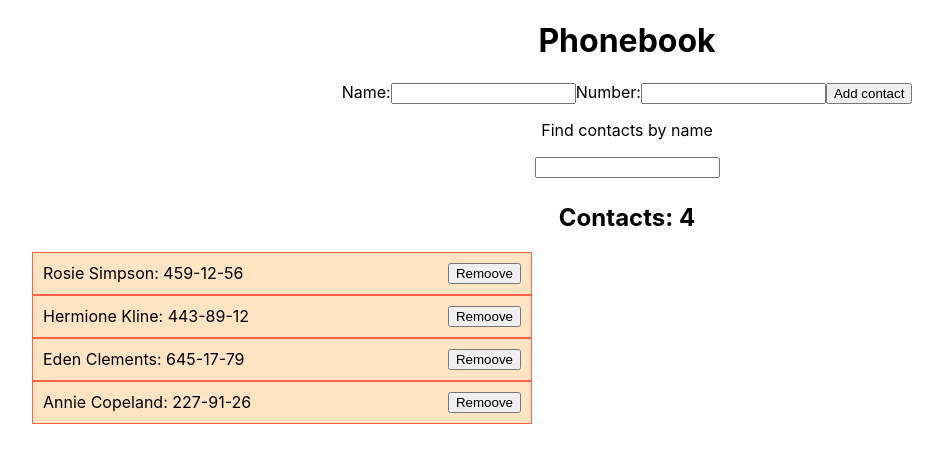
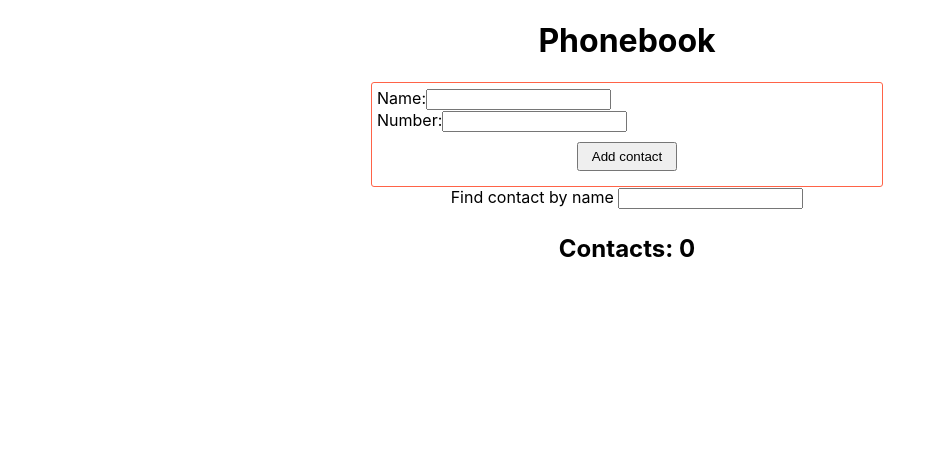
Before and after one commit to sergiuszorgo/goit-react-hw-02-phonebook, a React (Create React App) app: page / in a window 1280 px wide. Shown: the top 462 px of the page, without its empty margins (13-956 px from the left). Built offline with nearby package versions, Linux system fonts and the light colour scheme.

Commit message:
Add PropTypes and styles

```diff
--- a/src/App.js
+++ b/src/App.js
@@ -3,15 +3,11 @@ import "./App.css";
 import { nanoid } from "nanoid";
 import ContactList from "./components/ContactList";
 import ContactForm from "./components/ContactForm";
+import SearchForm from "./components/SearchForm";
 
 class App extends Component {
   state = {
-    contacts: [
-      { id: "id-1", name: "Rosie Simpson", number: "459-12-56" },
-      { id: "id-2", name: "Hermione Kline", number: "443-89-12" },
-      { id: "id-3", name: "Eden Clements", number: "645-17-79" },
-      { id: "id-4", name: "Annie Copeland", number: "227-91-26" },
-    ],
+    contacts: [],
     filter: "",
   };
   // проверка на совпадение
@@ -23,7 +19,6 @@ class App extends Component {
 
   // добавление контакта
   addContact = ({ name, number }) => {
-    console.log(name, number);
     const contact = {
       id: nanoid(),
       name,
@@ -48,17 +43,27 @@ class App extends Component {
     }));
   };
 
+  // рендер списка
+  renderContacts = () => {
+    const lowerName = this.state.filter.toLowerCase();
+    return this.state.contacts.filter((contact) =>
+      contact.name.toLowerCase().includes(lowerName)
+    );
+  };
+
+  // фильтр
+  changeFilter = (e) => {
+    this.setState({ filter: e.currentTarget.value });
+  };
+
   render() {
-    const { contacts } = this.state;
+    const rendered = this.renderContacts();
     return (
       <div className="App">
         <h1>Phonebook</h1>
         <ContactForm addContact={this.addContact} />
-        <div>
-          <p>Find contacts by name</p>
-          <input type="text" />
-        </div>
-        <ContactList contacts={contacts} deleteContact={this.deleteContact} />
+        <SearchForm filter={this.state.filter} inputForm={this.changeFilter} />
+        <ContactList contacts={rendered} deleteContact={this.deleteContact} />
       </div>
     );
   }
--- a/src/components/ContactForm.js
+++ b/src/components/ContactForm.js
@@ -1,5 +1,6 @@
 import React, { Component } from "react";
-import { nanoid } from "nanoid";
+import propTypes from "prop-types";
+import s from "./ContactForm.module.css";
 
 class ContactForm extends Component {
   state = {
@@ -7,10 +8,8 @@ class ContactForm extends Component {
     number: "",
   };
 
-  nameInputId = nanoid();
-  numberInputId = nanoid();
   // добавление значений в state
-  inputForm = (e) => {
+  inputChange = (e) => {
     const { name, value } = e.currentTarget;
     this.setState({
       [name]: value,
@@ -22,8 +21,8 @@ class ContactForm extends Component {
     this.setState({ name: "", number: "" });
   };
 
-  // добавление контакта
-  addContact = (e) => {
+  // отправка контакта
+  pushContact = (e) => {
     e.preventDefault();
     this.props.addContact(this.state);
     this.resetForm();
@@ -31,31 +30,35 @@ class ContactForm extends Component {
 
   render() {
     return (
-      <form onSubmit={this.addContact}>
+      <form className={s.formList}>
         <label htmlFor={this.nameInputId}>
           Name:
           <input
             type="text"
             name="name"
             value={this.state.name}
-            onChange={this.inputForm}
-            id={this.nameInputId}
+            onChange={this.inputChange}
           />
         </label>
-        <label htmlFor={this.numberInputId}>
+        <label>
           Number:
           <input
             type="tel"
             name="number"
             value={this.state.number}
-            onChange={this.inputForm}
-            id={this.numberInputId}
+            onChange={this.inputChange}
           />
         </label>
-        <button onClick={this.addContact}>Add contact</button>
+        <button className={s.formBtn} onClick={this.pushContact}>
+          Add contact
+        </button>
       </form>
     );
   }
 }
 
 export default ContactForm;
+
+ContactForm.propTypes = {
+  addContact: propTypes.func,
+};
--- /dev/null
+++ b/src/components/ContactForm.module.css
@@ -0,0 +1,16 @@
+.formList {
+  max-width: 500px;
+  padding: 5px;
+  margin: 0 auto;
+  display: flex;
+  flex-direction: column;
+  align-items: flex-start;
+  border: 1px solid tomato;
+  border-radius: 3px;
+}
+
+.formBtn {
+  width: 100px;
+  padding: 5px;
+  margin: 10px auto;
+}
--- a/src/components/ContactList.js
+++ b/src/components/ContactList.js
@@ -1,4 +1,5 @@
 import React from "react";
+import propTypes from "prop-types";
 import s from "./ContactList.module.css";
 
 const ContactList = ({ contacts, deleteContact }) => (
@@ -18,3 +19,8 @@ const ContactList = ({ contacts, deleteContact }) => (
 );
 
 export default ContactList;
+
+ContactList.propTypes = {
+  contacts: propTypes.array.isRequired,
+  deleteContact: propTypes.func.isRequired,
+};
--- a/src/components/ContactList.module.css
+++ b/src/components/ContactList.module.css
@@ -4,6 +4,8 @@
 }
 .ContactList {
   max-width: 500px;
+  margin: 0 auto;
+  padding: 0;
 }
 
 .ContactListItem {
@@ -13,6 +15,7 @@
   padding: 10px;
   background-color: bisque;
   border: 1px solid tomato;
+  border-radius: 3px;
 }
 
 .ContactListName {
--- /dev/null
+++ b/src/components/SearchForm.js
@@ -0,0 +1,18 @@
+import React from "react";
+import propTypes from "prop-types";
+
+const SearchForm = ({ filter, inputForm }) => {
+  return (
+    <label htmlFor="">
+      Find contact by name{" "}
+      <input type="text" name="filter" value={filter} onChange={inputForm} />
+    </label>
+  );
+};
+
+export default SearchForm;
+
+SearchForm.propTypes = {
+  filter: propTypes.string.isRequired,
+  inputForm: propTypes.func.isRequired,
+};
```
